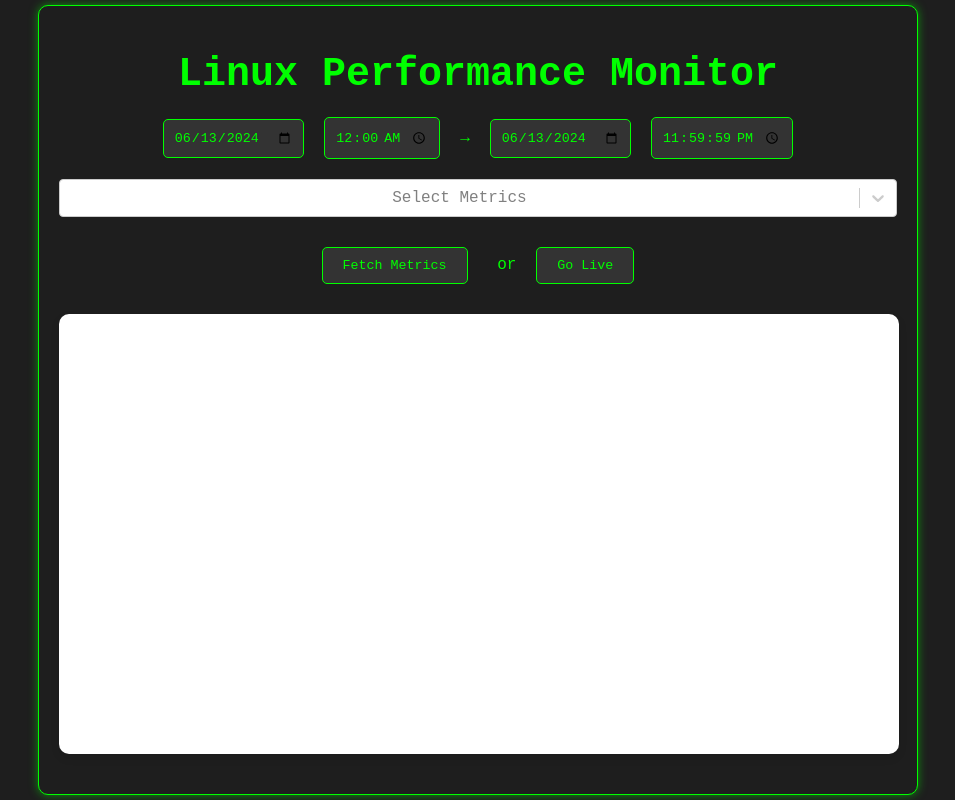
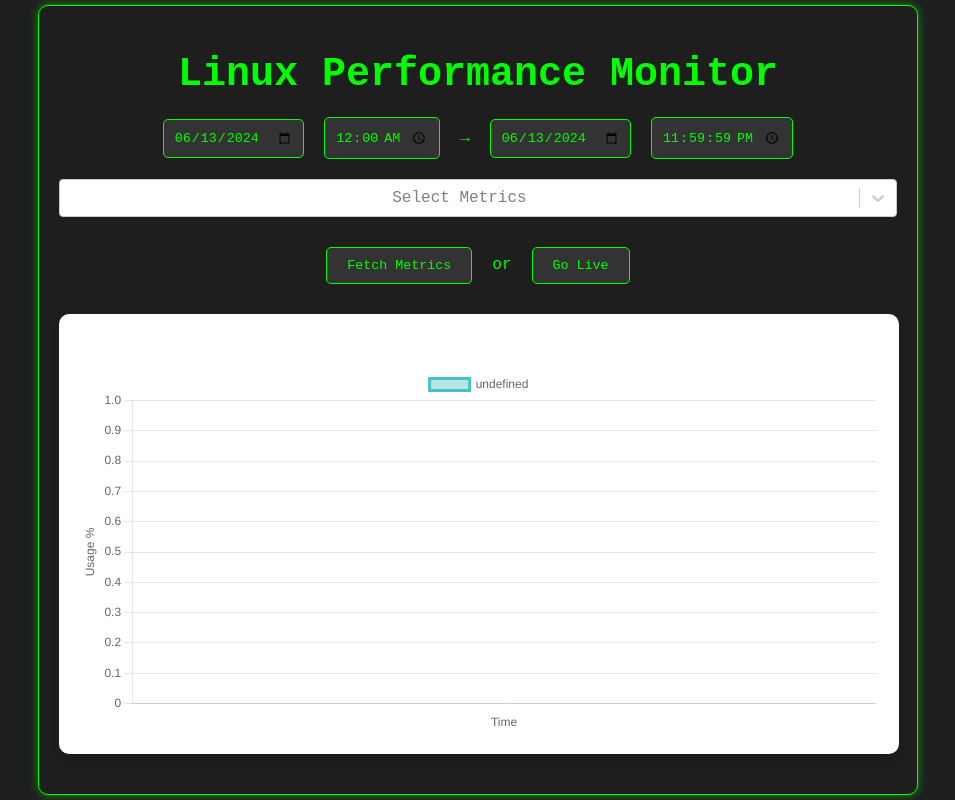
Before and after one commit to kushel-reddy/perfmon-react, a React (Create React App) app: page / in a window 1280 px wide. Shown: the whole page, without its empty margins (161-1116 px from the left). Built offline with nearby package versions, Linux system fonts and the light colour scheme; the HTML template or start-up script is replaced by a standard one.

Commit message:
feat: add metric param to fetch the data effectively

```diff
--- a/src/api/api.js
+++ b/src/api/api.js
@@ -2,20 +2,11 @@ import axios from 'axios';
 
 const API_URL = 'http://localhost:3000';
 
-export const fetchMetrics = async () => {
-  try {
-    const response = await axios.get`${API_URL}/query`;
-    return response.data;
-  } catch (error) {
-    console.error('Error fetching metrics', error);
-    throw error;
-  }
-};
-
-export const fetchMetricsWithRange = async (start, end) => {
+export const fetchMetricsWithRange = async (start, end, selectedMetric) => {
+  const metric = selectedMetric?.value;
     try {
       const response = await axios.get(`${API_URL}/metrics`, {
-        params: { start, end}
+        params: { start, end, metric}
       });
       return response.data;
     } catch (error) {
--- a/src/components/Dashboard.js
+++ b/src/components/Dashboard.js
@@ -1,17 +1,17 @@
-import React, { useState, useEffect } from 'react';
+import React, { useState } from 'react';
 import Select from 'react-select';
-import { fetchMetrics, fetchMetricsWithRange } from '../api/api';
+import { fetchMetricsWithRange } from '../api/api';
 import './Dashboard.css';
 import MetricsChart from './MetricsChart';
 import { io } from 'socket.io-client';
 import moment from 'moment';
 
 const metricOptions = [
-    { value: 'CPU', label: 'CPU' },
-    { value: 'system', label: 'System' },
-    { value: 'usr', label: 'Usr' },
-    { value: 'wait', label: 'Wait' },
-    { value: 'guest', label: 'Guest' }
+    { value: 'usr', label: '%Usr' },
+    { value: 'system', label: '%System' },
+    { value: 'guest', label: '%Guest' },
+    { value: 'wait', label: '%Wait' },
+    { value: 'CPU', label: '%CPU' },
 ];
 
 const Dashboard = () => {
@@ -22,13 +22,14 @@ const Dashboard = () => {
     const [startTime, setStartTime] = useState('00:00:00');
     const [endTime, setEndTime] = useState('23:59:59');
     const [end, setEnd] = useState(currentDateString);
-    const [selectedMetrics, setSelectedMetrics] = useState([]);
+    const [selectedMetric, setSelectedMetric] = useState([]);
     const [isLive, setIsLive] = useState(false);
     const [socket, setSocket] = useState(null);
 
     const handleFetchMetrics = async () => {
         try {
-            const data = await fetchMetricsWithRange(`${start} ${startTime}`, `${end} ${endTime}`);
+            const data = await fetchMetricsWithRange(`${start} ${startTime}`, `${end} ${endTime}`, selectedMetric);
+            console.log(data);
             setMetrics(data);
             setError('');
         } catch (err) {
@@ -37,6 +38,7 @@ const Dashboard = () => {
     };
 
     const handleLiveToggle = () => {
+        setError('')
         if (!isLive) {
             const newSocket = io('http://localhost:3000');
             newSocket.on('metrics', (newMetric) => {
@@ -52,14 +54,19 @@ const Dashboard = () => {
     };
 
     const getAggregatedData = () => {
-        console.log("metrics", metrics)
-        return selectedMetrics.map(metric => ({
-            label: metric.label,
-            data: metrics.map(m => ({
-                timestamp: moment.unix(m.interval).format("YYYY-MM-DD HH:mm:ss") || m.timestamp,
-                value: m[metric.value],
-            })),
-        }));
+        console.log("metrics", selectedMetric)
+        return [{
+            label: selectedMetric.label,
+            data: metrics.map((m) => {
+                var utcTime = moment.utc(m.interval, "YYYY-MM-DD HH:mm");
+                var localTime = utcTime.local().format("YYYY-MM-DD HH:mm");
+                return {
+                    timestamp: isLive ? moment.unix(m.interval).format("YYYY-MM-DD HH:mm") : localTime,
+                    value: m[selectedMetric.value],
+                    command: m.Command
+                }
+            }),
+        }];
     };
 
     return (
@@ -97,22 +104,21 @@ const Dashboard = () => {
                 />
             </div>
             <Select
-                isMulti
                 options={metricOptions}
                 className="metric-select"
                 classNamePrefix="select"
                 placeholder="Select Metrics"
-                onChange={setSelectedMetrics}
+                onChange={setSelectedMetric}
             />
             <div>
                 <button disabled={isLive} onClick={handleFetchMetrics} className="fetch-button">Fetch Metrics</button>
-                <span className="arrow"> or</span>
+                <span className="arrow">or</span>
                 <button onClick={handleLiveToggle} className={`live-button ${isLive ? 'active' : ''}`}>
                     {isLive ? 'Stop Live' : 'Go Live'}
                 </button>
             </div>
             {error && <div className="error">{error}</div>}
-            <MetricsChart data={getAggregatedData()} title="Performance Metrics" />
+            <MetricsChart data={getAggregatedData()} />
         </div>
     );
 };
--- a/src/components/MetricsChart.js
+++ b/src/components/MetricsChart.js
@@ -15,9 +15,47 @@ const MetricsChart = ({ data, title }) => {
     })),
   };
 
+  const chartOptions = {
+    scales: {
+      y: {
+        title: {
+          display: true,
+          text: 'Usage %',
+        },
+      },
+      x: {
+        title: {
+          display: true,
+          text: 'Time',
+        },
+      },
+    },
+    plugins: {
+      title: {
+        display: true,
+        text: title,
+      },
+      tooltip: {
+        callbacks: {
+          label: function(context) {
+            let label = context.dataset.label || '';
+            if (label) {
+              label += ': ';
+            }
+            const value = context.parsed.y.toFixed(2);
+            const index = context.dataIndex;
+            console.log("hellooo", data[0])
+            const command = data[0].data[index].command;
+            return `${label} ${value} | ${command}`;
+          }
+        }
+      },
+    },
+  };
+
   return (
     <div className="chart-container">
-      <Line datasetIdKey='id' data={chartData} />
+      <Line datasetIdKey='id' data={chartData} options={chartOptions} />
     </div>
   );
 };
```
